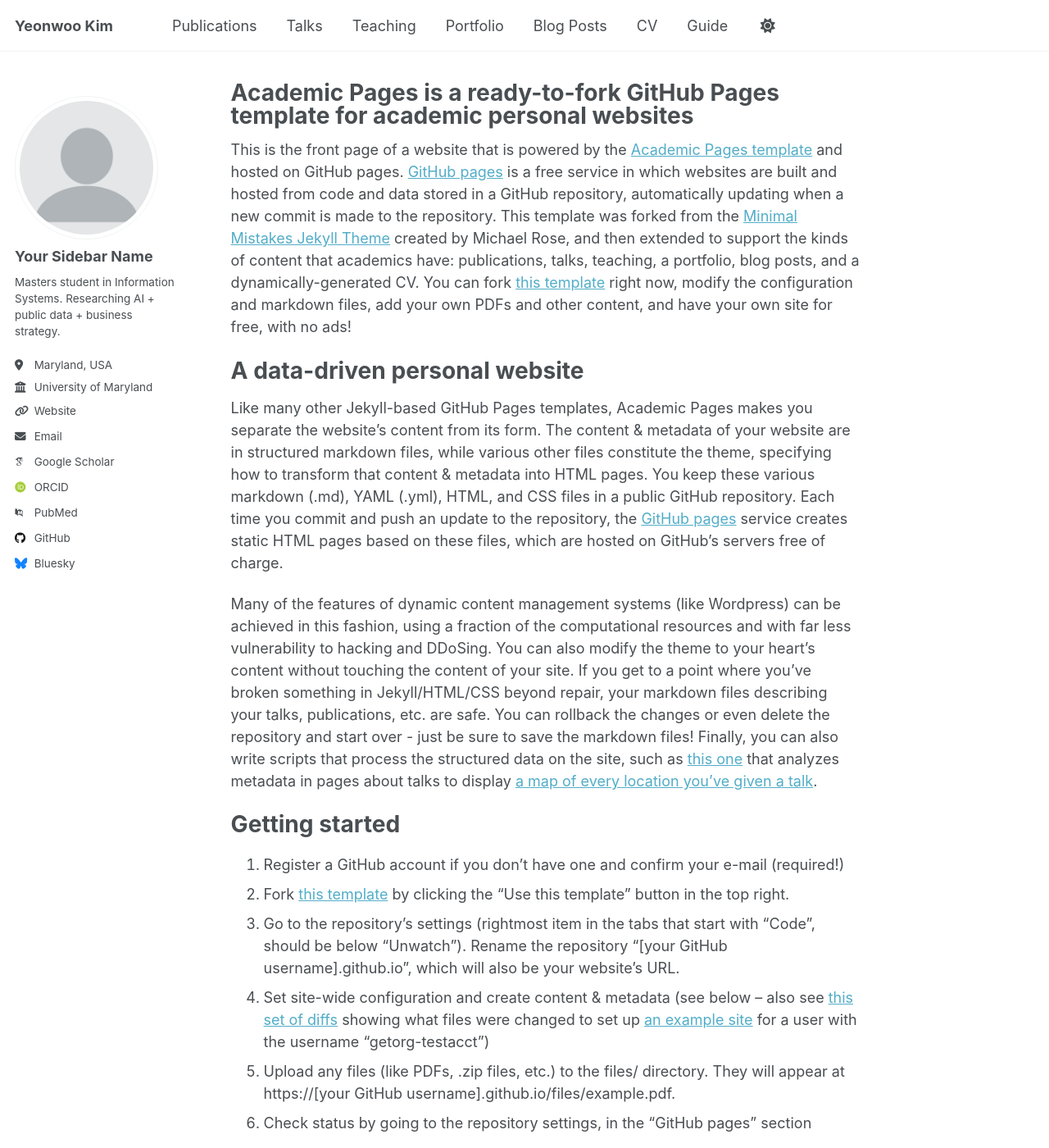
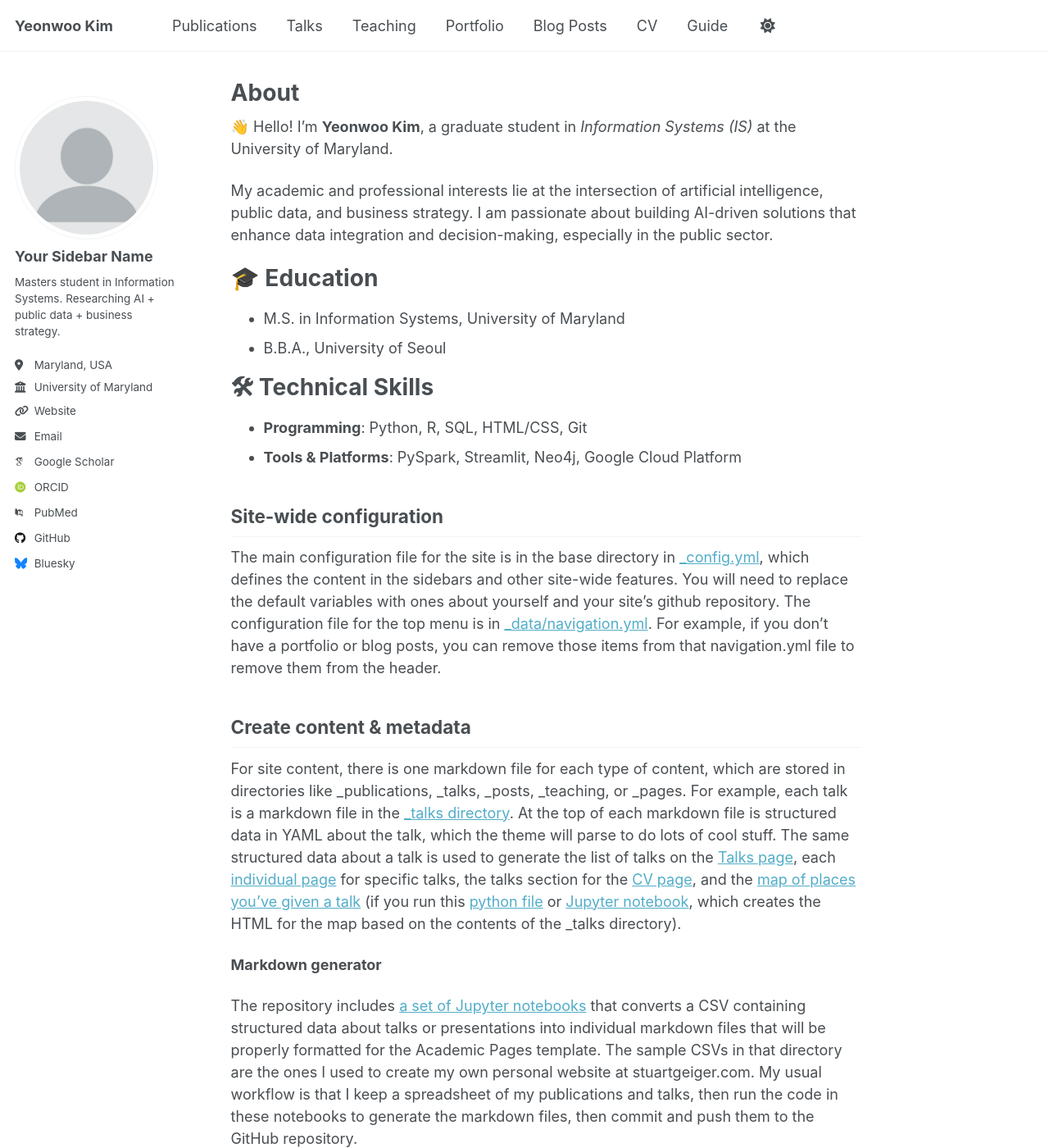
Before and after one commit to yeonwoo-km/yeonwoo-km.github.io, a Jekyll site: the page built from _pages/about.md, in a window 1280 px wide and 1400 px high. Shown: the whole window at 82% size. Built offline with Jekyll 4.4.1, drawn with Linux system fonts in a browser that asks for light colours; some web fonts are replaced.

Commit message:
Update about.md

```diff
--- a/_pages/about.md
+++ b/_pages/about.md
@@ -1,28 +1,25 @@
 ---
 permalink: /
-title: "Academic Pages is a ready-to-fork GitHub Pages template for academic personal websites"
+title: "About"
 author_profile: true
 redirect_from:
   - /about/
   - /about.html
 ---
 
-This is the front page of a website that is powered by the [Academic Pages template](https://github.com/academicpages/academicpages.github.io) and hosted on GitHub pages. [GitHub pages](https://pages.github.com) is a free service in which websites are built and hosted from code and data stored in a GitHub repository, automatically updating when a new commit is made to the repository. This template was forked from the [Minimal Mistakes Jekyll Theme](https://mmistakes.github.io/minimal-mistakes/) created by Michael Rose, and then extended to support the kinds of content that academics have: publications, talks, teaching, a portfolio, blog posts, and a dynamically-generated CV. You can fork [this template](https://github.com/academicpages/academicpages.github.io) right now, modify the configuration and markdown files, add your own PDFs and other content, and have your own site for free, with no ads!
+👋 Hello! I'm **Yeonwoo Kim**, a graduate student in *Information Systems (IS)* at the University of Maryland.
 
-A data-driven personal website
+My academic and professional interests lie at the intersection of artificial intelligence, public data, and business strategy. I am passionate about building AI-driven solutions that enhance data integration and decision-making, especially in the public sector.
+
+🎓 Education
 ======
-Like many other Jekyll-based GitHub Pages templates, Academic Pages makes you separate the website's content from its form. The content & metadata of your website are in structured markdown files, while various other files constitute the theme, specifying how to transform that content & metadata into HTML pages. You keep these various markdown (.md), YAML (.yml), HTML, and CSS files in a public GitHub repository. Each time you commit and push an update to the repository, the [GitHub pages](https://pages.github.com/) service creates static HTML pages based on these files, which are hosted on GitHub's servers free of charge.
+- M.S. in Information Systems, University of Maryland
+- B.B.A., University of Seoul
 
-Many of the features of dynamic content management systems (like Wordpress) can be achieved in this fashion, using a fraction of the computational resources and with far less vulnerability to hacking and DDoSing. You can also modify the theme to your heart's content without touching the content of your site. If you get to a point where you've broken something in Jekyll/HTML/CSS beyond repair, your markdown files describing your talks, publications, etc. are safe. You can rollback the changes or even delete the repository and start over - just be sure to save the markdown files! Finally, you can also write scripts that process the structured data on the site, such as [this one](https://github.com/academicpages/academicpages.github.io/blob/master/talkmap.ipynb) that analyzes metadata in pages about talks to display [a map of every location you've given a talk](https://academicpages.github.io/talkmap.html).
-
-Getting started
+🛠 Technical Skills
 ======
-1. Register a GitHub account if you don't have one and confirm your e-mail (required!)
-1. Fork [this template](https://github.com/academicpages/academicpages.github.io) by clicking the "Use this template" button in the top right.
-1. Go to the repository's settings (rightmost item in the tabs that start with "Code", should be below "Unwatch"). Rename the repository "[your GitHub username].github.io", which will also be your website's URL.
-1. Set site-wide configuration and create content & metadata (see below -- also see [this set of diffs](http://archive.is/3TPas) showing what files were changed to set up [an example site](https://getorg-testacct.github.io) for a user with the username "getorg-testacct")
-1. Upload any files (like PDFs, .zip files, etc.) to the files/ directory. They will appear at https://[your GitHub username].github.io/files/example.pdf.
-1. Check status by going to the repository settings, in the "GitHub pages" section
+- **Programming**: Python, R, SQL, HTML/CSS, Git
+- **Tools & Platforms**: PySpark, Streamlit, Neo4j, Google Cloud Platform
 
 Site-wide configuration
 ------
```
